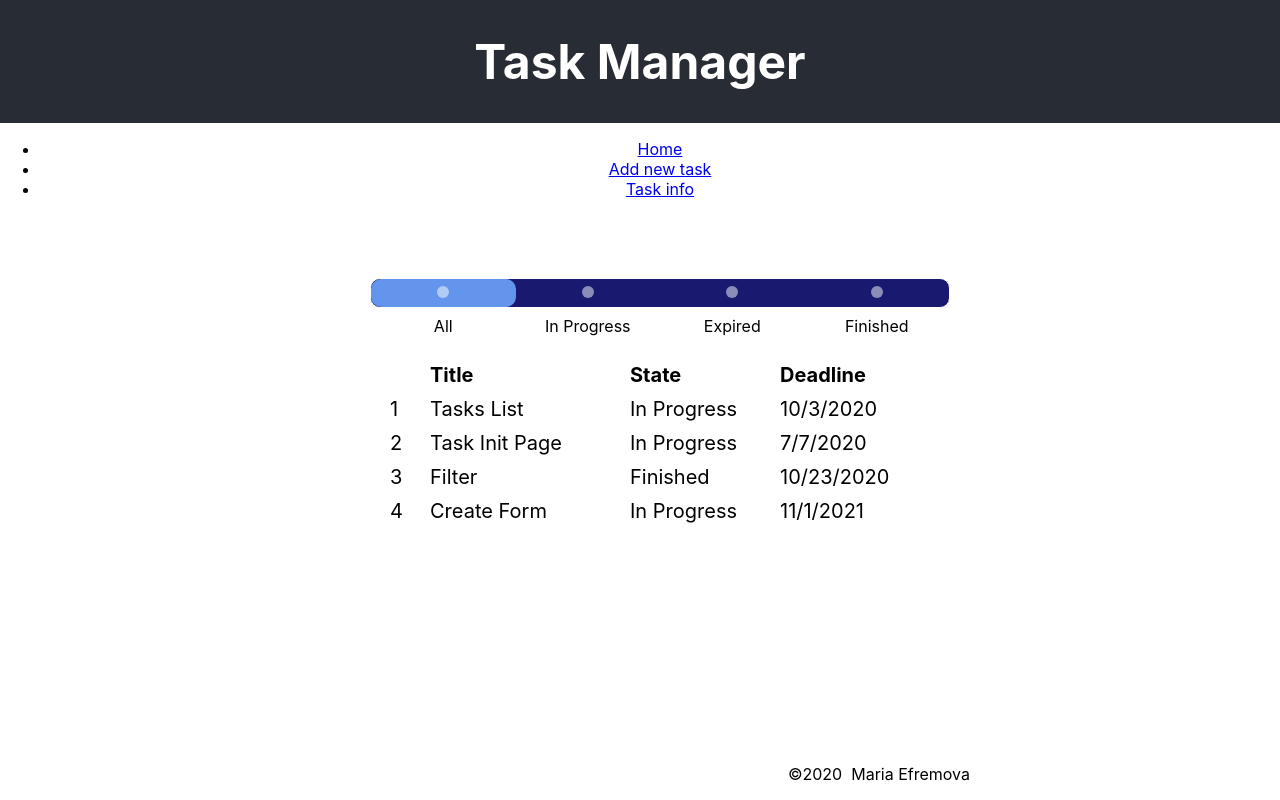
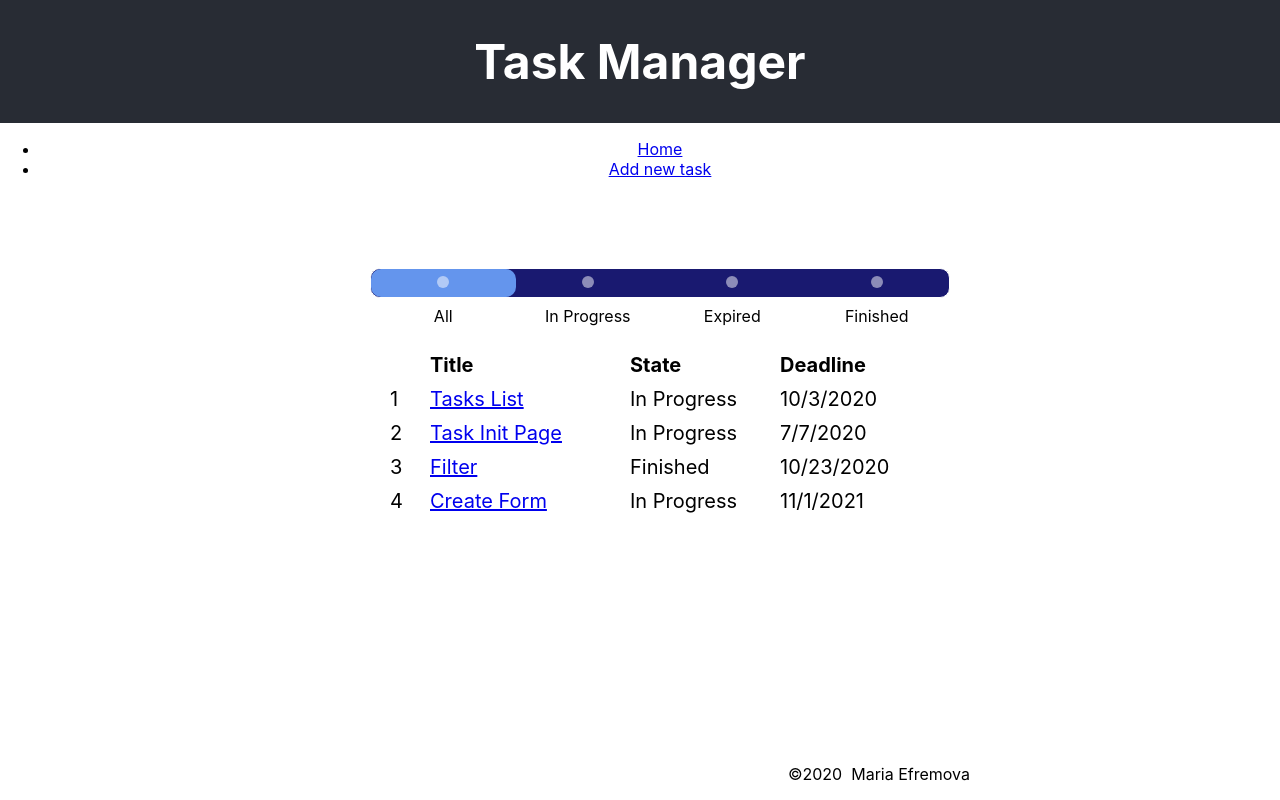
Before and after one commit to maria-tyan/task-manager, a React (Create React App) app: page / in a window 1280 px wide. Built offline with nearby package versions, Linux system fonts and the light colour scheme.

Commit message:
Create inner pages

```diff
--- a/src/App.js
+++ b/src/App.js
@@ -3,7 +3,8 @@ import {
   BrowserRouter as Router,
   Switch,
   Route,
-  Link
+  Link,
+  useParams,
 } from "react-router-dom"
 import './styles/app.scss'
 import TasksList from './components/TasksList'
@@ -77,6 +78,16 @@ function App() {
     }))
   }
 
+  function Child() {
+    let { name } = useParams();
+
+    return (
+      <div>
+        <h3>Task name: {name}</h3>
+      </div>
+    );
+  }
+
   return (
     <Router>
       <div className="app">
@@ -93,26 +104,20 @@ function App() {
             <li>
               <Link to="/new-task">Add new task</Link>
             </li>
-            <li>
-              <Link to="/task-info">Task info</Link>
-            </li>
           </ul>
         </nav>
+        <section className="app__section">
           <Switch>
             <Route path="/new-task">
               <AddTask addData={pushNewItem} />
             </Route>
-          <Route path="/task-info">
-            <h2>Task info page</h2>
-          </Route>
+            <Route path="/:name" children={<Child />} />
             <Route path="/">
-            <section className="app__section">
               <SelectComponent optionsList={optionsList} selectOnChange={filterData} />
               <TasksList tasks={tasks} filter={filterOption} />
-
-            </section>
             </Route>
           </Switch>
+        </section>
         <footer className="app__footer">
           <div>
             <p>
--- a/src/components/ListItem.js
+++ b/src/components/ListItem.js
@@ -1,4 +1,7 @@
 import React from 'react'
+import {
+  Link,
+} from "react-router-dom"
 import PropTypes from 'prop-types'
 
 function ListItem(props) {
@@ -8,7 +11,7 @@ function ListItem(props) {
         { props.index + 1 }
       </div>
       <div className="list-item__element">
-        { props.item.name }
+        <Link to={`${props.item.name}`}>{ props.item.name }</Link>
       </div>
       <div className="list-item__element">
         { props.item.state }
```
Lines whose indentation alone changed are shown as unchanged.
